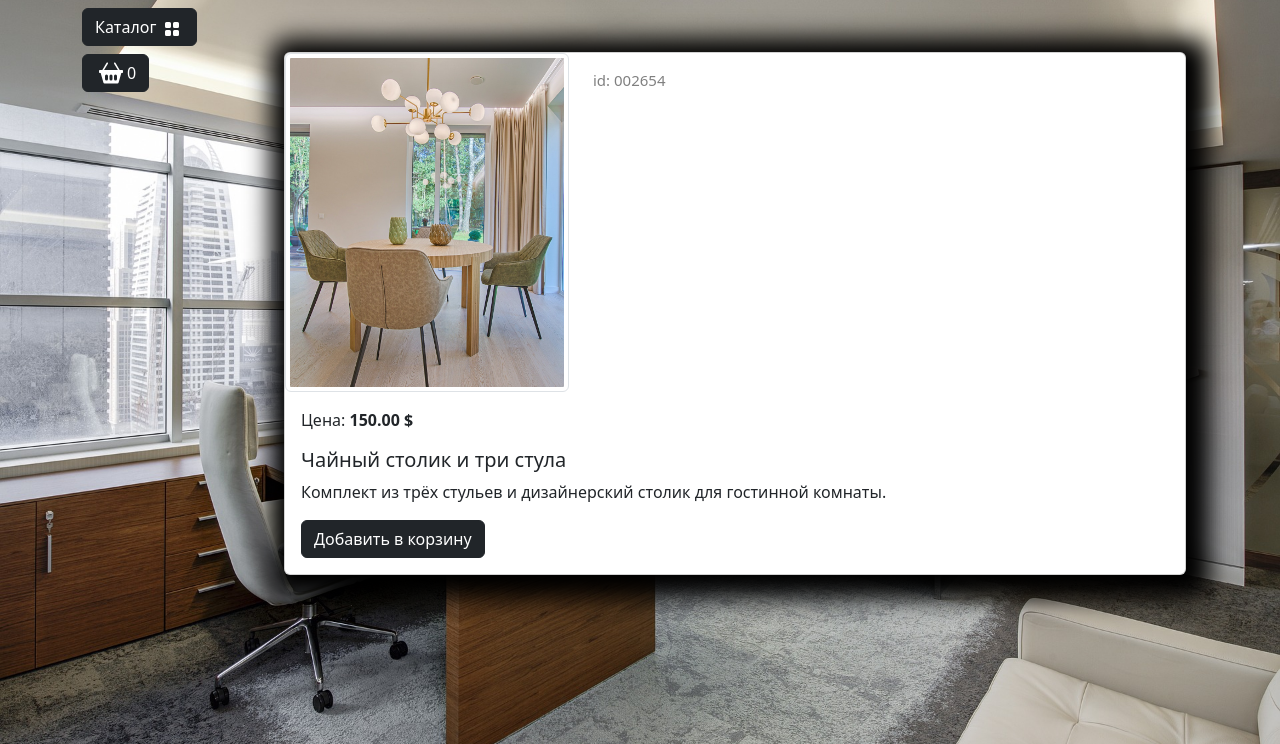
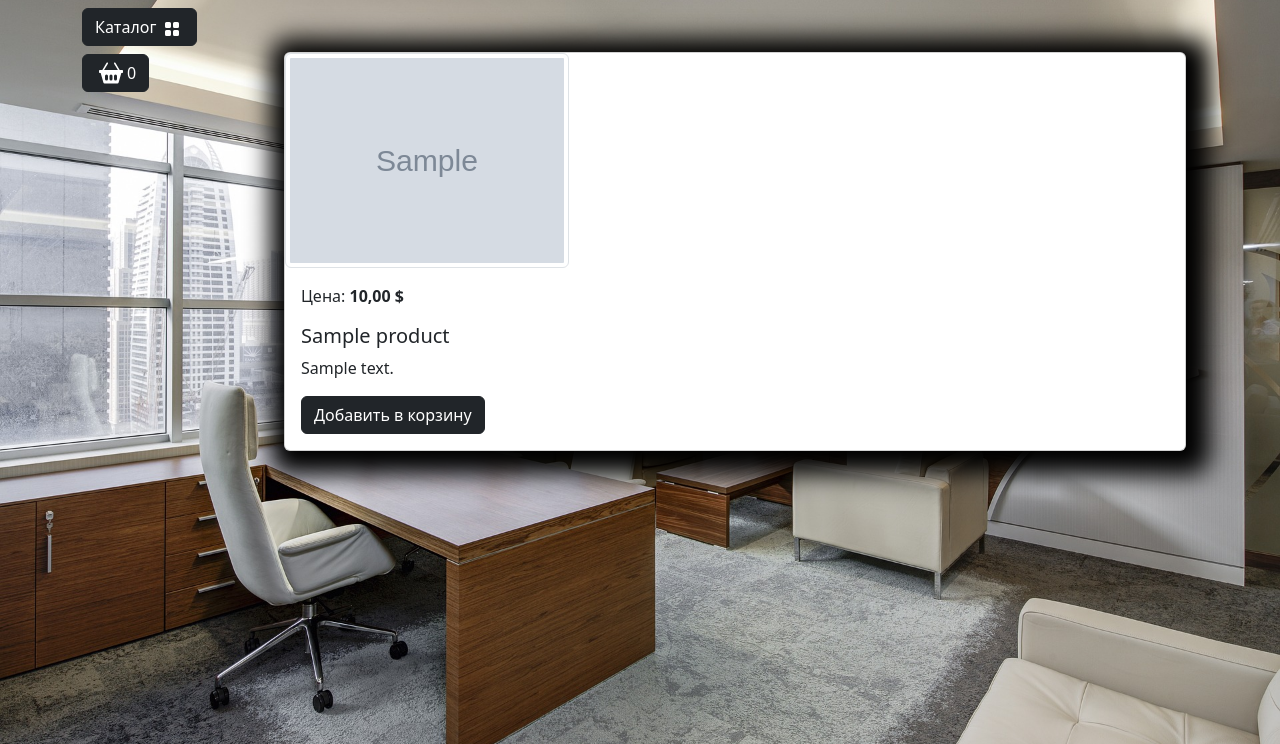
Before and after one commit to katsuyorii/eCommerce-Guide-Youtube, a Django app: template eCommerce/goods/templates/goods/product.html in a window 1280 px wide. Shown: the part 56-800 px from the top of the page. Run offline with Django 5.2, Linux system fonts and the light colour scheme; tables that the repository leaves empty hold one stand-in row (values such as "Sample post"); the template is opened without the code that fills it: values that come from a table or form of the project are taken from there, most other values are stand-ins (such as "Sample title", 1, 10 or a date in 2020); grey boxes marked "Sample" are stand-in pictures; some libraries are stand-ins or nearby versions.

Commit message:
add product detail and get absolute url

```diff
--- a/eCommerce/goods/models.py
+++ b/eCommerce/goods/models.py
@@ -1,4 +1,5 @@
 from django.db import models
+from django.urls import reverse
 from pytils.translit import slugify
 
 
@@ -48,3 +49,12 @@ class Product(models.Model):
 
     def __str__(self):
         return self.name
+
+    def get_absolute_url(self):
+        return reverse("product_detail", kwargs={"product_slug": self.slug})
+
+    def sell_price(self):
+        if self.discount:
+            return round(self.price - (self.price * self.discount / 100), 2)
+
+        return self.price
--- a/eCommerce/goods/templates/goods/product.html
+++ b/eCommerce/goods/templates/goods/product.html
@@ -7,11 +7,8 @@
         <div class="row">
             <!-- Миниатюры -->
             <div class="col-md-4">
-                <img src="../deps/images/goods/set of tea table and three chairs.jpg"
+                <img src="{{ product.image.url }}"
                     class="img-thumbnail" data-bs-toggle="modal" data-bs-target="#imageModal1">
-            </div>
-            <div class="col-md-4 ">
-                <p class="product_id mt-3">id: 002654</p>
             </div>
             <!-- Увеличить изображение в модальном окне -->
             <div class="modal fade" id="imageModal1" tabindex="-1"
@@ -24,7 +21,7 @@
                                 aria-label="Закрыть"></button>
                         </div>
                         <div class="modal-body">
-                            <img src="../deps/images/goods/set of tea table and three chairs.jpg"
+                            <img src="{{ product.image.url }}"
                                 class="img-fluid" alt="Изображение 1">
                         </div>
                     </div>
@@ -33,10 +30,9 @@
         </div>
         <!-- Описание товара -->
         <div class="card-body">
-            <p class="card-text">Цена: <strong>150.00 $</strong></p>
-            <h5 class="card-title">Чайный столик и три стула</h5>
-            <p class="card-text">Комплект из трёх стульев и дизайнерский столик для гостинной
-                комнаты.</p>
+            <p class="card-text">Цена: <strong> {{ product.price }} $</strong></p>
+            <h5 class="card-title">{{ product.name }}</h5>
+            <p class="card-text">{{ product.desc }}</p>
             <a href="#" class="btn btn-dark add-to-cart">Добавить в корзину</a>
         </div>
     </div>
--- a/eCommerce/goods/urls.py
+++ b/eCommerce/goods/urls.py
@@ -1,6 +1,7 @@
 from django.urls import path
-from .views import Catalog
+from .views import Catalog, ProductDetail
 
 urlpatterns = [
     path('', Catalog.as_view(), name='catalog'),
+    path('product/<slug:product_slug>/', ProductDetail.as_view(), name='product_detail'),
 ]
```
Also changed, not shown: eCommerce/goods/templates/goods/catalog.html (+9 -5 lines), eCommerce/goods/views.py (+15 -1 lines).
